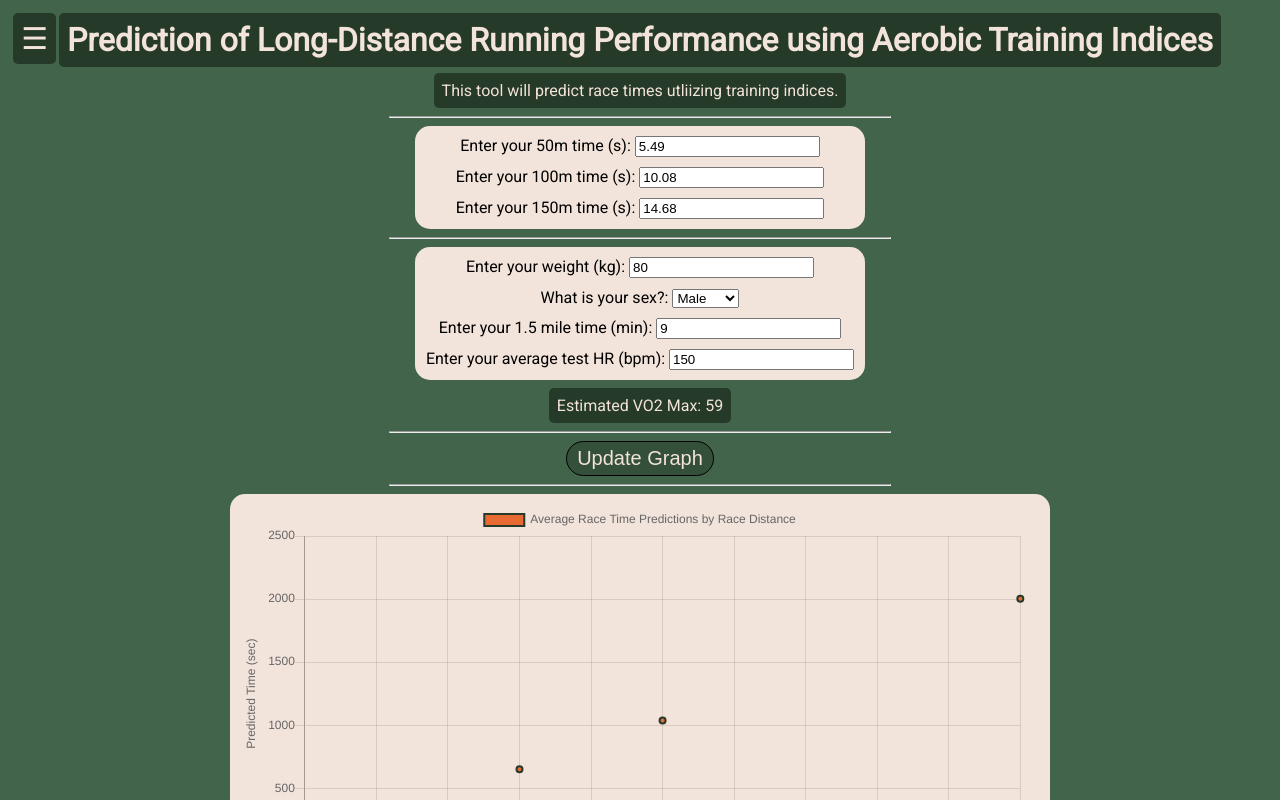
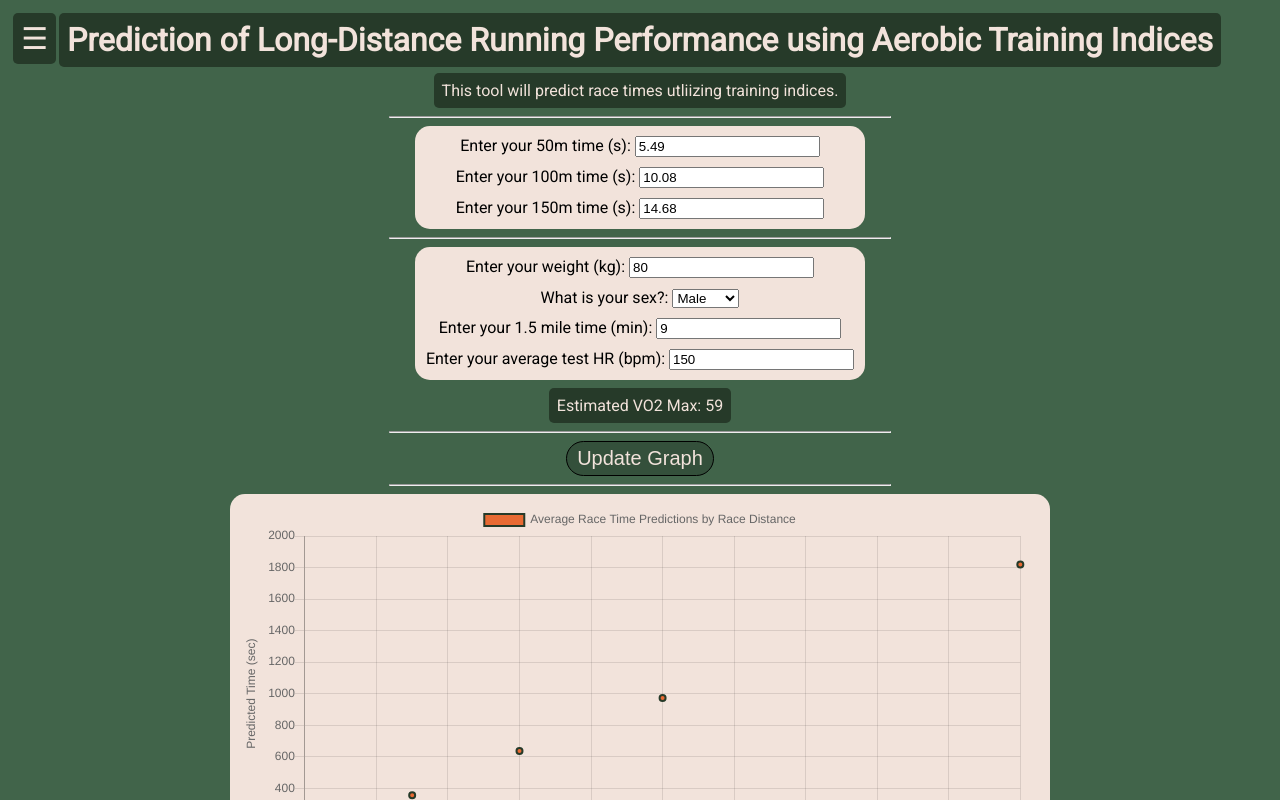
Before and after one commit to cmorgenfeld/MA389, a plain HTML site: page index.html in a window 1280 px wide. Both pictures are taken after a click on the button "Update Graph". Shown: the top 800 px of the page. Drawn offline with nearby package versions, Linux system fonts and the light colour scheme.

Commit message:
Add files via upload

```diff
--- a/index.html
+++ b/index.html
@@ -250,7 +250,7 @@
             var E0;
 
             // Adjust to vary relationship between VO2 max and sigma
-            const c_VO2 = 0.5;
+            const c_VO2 = 0.0441;
             const n_VO2 = 1;
 
             // Adjust to vary relationship between sigma and E0
@@ -320,7 +320,7 @@
                 VO2 = 100.16 + 7.3*sex - 0.164*weight - 1.273*testTime - 0.1563*HR;
                 document.getElementById('VO2').innerHTML = Math.round(VO2);
 
-                sigma = c_VO2 * (VO2 ** n_VO2);
+                sigma = (c_VO2 * (VO2 ** n_VO2) + 31.888) / tau;
 
                 E0 = (5827483.25) / (testTime * 60 * tau) - testTime * 60 * sigma;
 
@@ -332,12 +332,33 @@
 
 
                 for (let i = 0; i < distances.length; i++) {
-                    if(i > 3) {
+                    if(i > 6) {
                         loopVar = E0 ** 2 + (4 * sigma * (distances[i]**2))/tau;
                         loopVar = (loopVar ** 0.5) - E0;
                         loopVar = loopVar / (2*sigma);
+                    } else if (i < 4){
+                        // console.log(distances[i]);
+                        loopVar = distances[i] / (F * tau) + tau;
+                    } else if (i == 4) {
+                        loopVar = E0 ** 2 + (4 * sigma * (distances[i]**2))/tau;
+                        loopVar = (loopVar ** 0.5) - E0;
+                        loopVar = loopVar / (2*sigma);
+                        loopVar += 2 * (distances[i] / (F * tau) + tau);
+                        loopVar /= 3;
+                    } else if (i == 5) {
+                        loopVar = E0 ** 2 + (4 * sigma * (distances[i]**2))/tau;
+                        loopVar = (loopVar ** 0.5) - E0;
+                        loopVar = loopVar / (2*sigma);
+                        loopVar *= 2;
+                        loopVar +=  (distances[i] / (F * tau) + tau);
+                        loopVar /= 3;
                     } else {
-                        loopVar = distances[i] / (F * tau) + tau;
+                        loopVar = E0 ** 2 + (4 * sigma * (distances[i]**2))/tau;
+                        loopVar = (loopVar ** 0.5) - E0;
+                        loopVar = loopVar / (2*sigma);
+                        loopVar *= 6;
+                        loopVar +=  (distances[i] / (F * tau) + tau);
+                        loopVar /= 7;
                     }
 
                     times[i] = loopVar;
```
